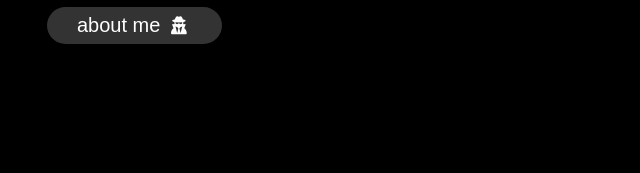
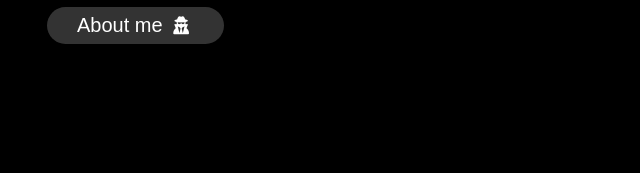
Before and after one commit to Courageosafo/courageosafo.github.io, a plain HTML site: page index.html in a window 1280 px wide. Shown: the part 263-436 px from the top of the page, 453-1093 px from the left. Drawn offline with nearby package versions, Linux system fonts and the light colour scheme.

Commit message:
Update index.html

```diff
--- a/index.html
+++ b/index.html
@@ -52,7 +52,7 @@
     <h3>Hey THERE !</h3>
     <h1>I'M <span><strong>Courage Osafo Asare</strong></span></h1>
 
-    <a href="#about"><button class="btn">about me <i class="fa-sharp fa-solid fa-user-secret"></i></button></a>
+    <a href="#about"><button class="btn">About me <i class="fa-sharp fa-solid fa-user-secret"></i></button></a>
 
 
 </section>
```
